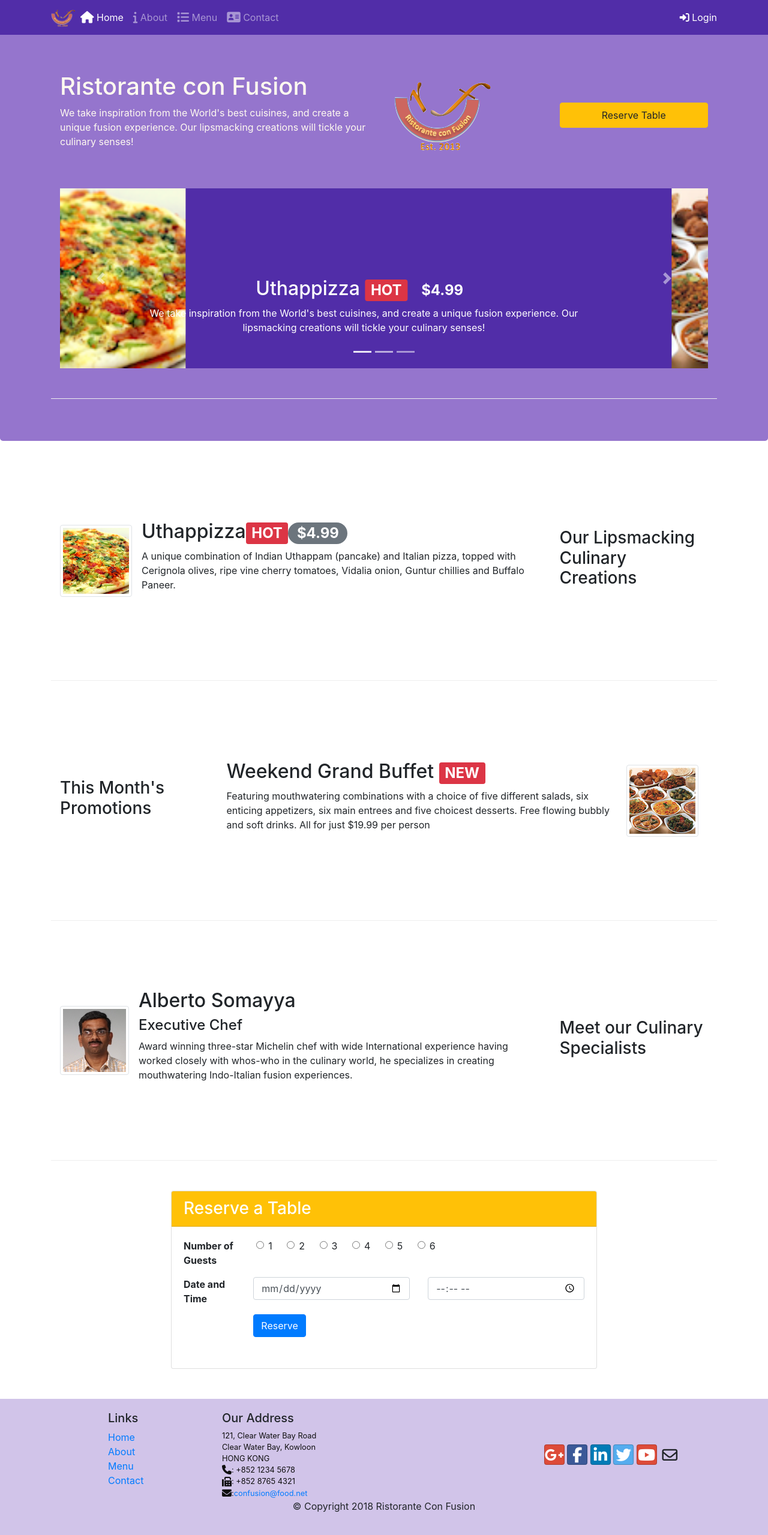
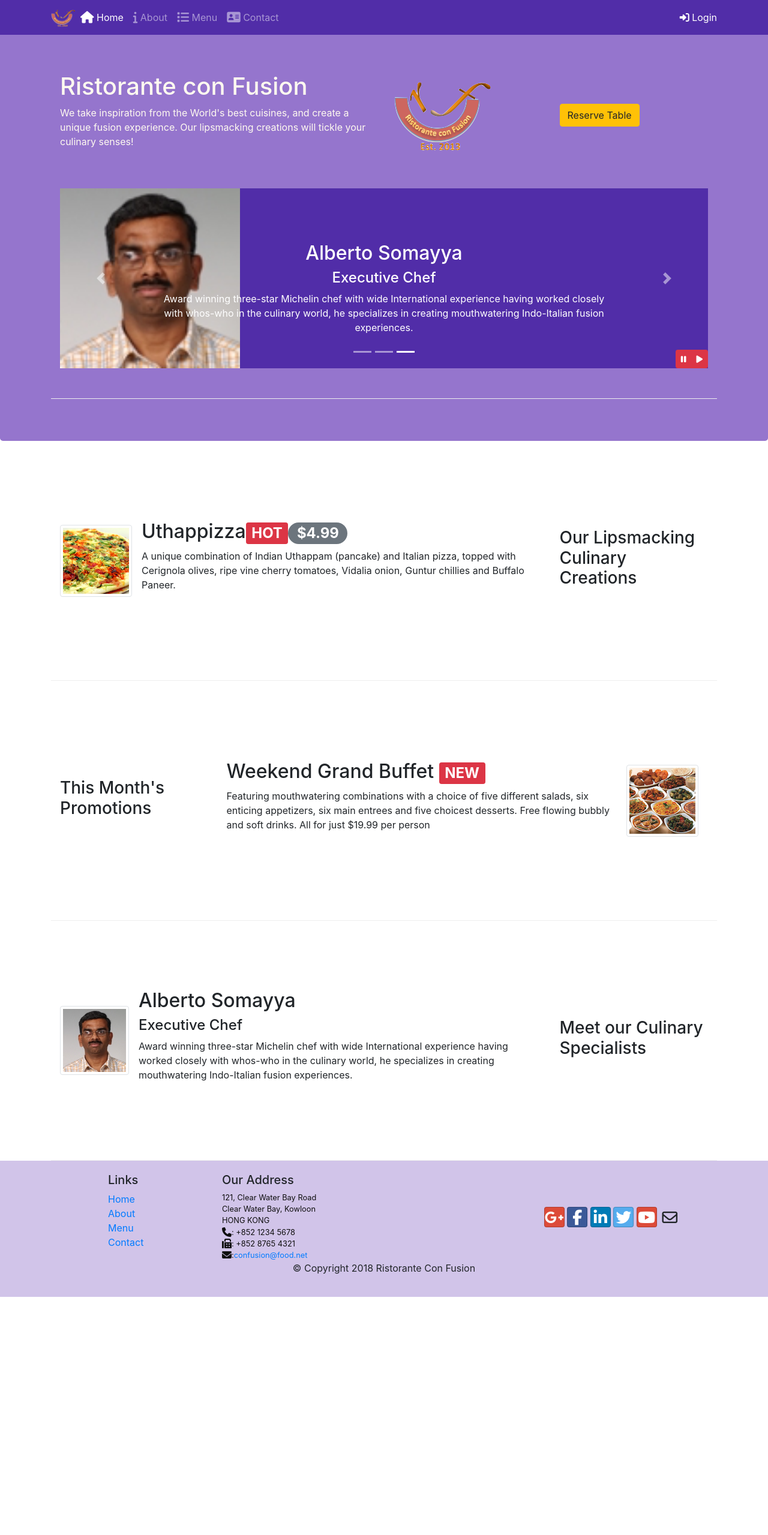
Before and after one commit to s-ghansiala/ConFusion, a website: page index.html in a window 1280 px wide. Shown: the whole page at 60% size. After the commit the page ends 2162 px from the top, so only its background shows below. Drawn offline with nearby package versions, Linux system fonts and the light colour scheme.

Commit message:
Bootstrap Jquery

```diff
--- a/css/styles.css
+++ b/css/styles.css
@@ -67,3 +67,10 @@ body{
     left: 0;
     min-height: 300px;
 }
+
+#carouselButton {
+    right:0px;
+    position: absolute;
+    bottom: 0px;
+    z-index: 1;
+}
--- a/index.html
+++ b/index.html
@@ -86,9 +86,7 @@
                     <img src="img/logo.png" class="img-fluid">
                 </div>
                 <div class="col-12 col-sm-3 align-self-center">
-                  <a role="button" class="btn btn-block nav-link btn-warning"
-                      data-toggle="tooltip" data-html="true"  title="Or Call us at <br><strong>+852 12345678</strong>"
-                      data-placement="bottom" href="#ReserveTable">Reserve Table</a>
+                    <a data-toggle="modal" data-target="#ReserveTable"><button type="button" class="btn btn-warning">Reserve Table</button></a>
                 </div>
             </div>
 
@@ -136,6 +134,14 @@
                                 <li data-target="#mycarousel" data-slide-to="1"></li>
                                 <li data-target="#mycarousel" data-slide-to="2"></li>
                             </ol>
+                            <div class="btn-group" id="carouselButton">
+                               <button class="btn btn-danger btn-sm" id="carousel-pause">
+                                 <span class="fa fa-pause"></span>
+                               </button>
+                               <button class="btn btn-danger btn-sm" id="carousel-play">
+                                 <span class="fa fa-play"></span>
+                               </button>
+                           </div>
                         </div>
                     </div>
 
@@ -146,7 +152,6 @@
                         <span class="carousel-control-next-icon"></span>
                     </a>
                  </div>
-
             </div>
         </div>
     </header>
@@ -208,14 +213,21 @@
             </div>
         </div>
 
-        <div class="row justify-content-center BookTable_Margin" id="ReserveTable">
-          <div class="col-12 col-sm-8">
-            <div class="card">
-                  <h3 class="card-header text-white bg-warning">Reserve a Table </h3>
-                  <div class="card-body">
-                      <dl class="row">
-                          <dt class="col-12 col-sm-2 mb-2">Number of Guests</dt>
-                          <dd class="col-12 col-sm-10 form-check mb-2">
+        <div id="ReserveTable" class="modal fade" role="dialog">
+              <div class="modal-dialog modal-lg" role="content">
+                  <!-- Modal content-->
+                  <div class="modal-content">
+                      <div class="modal-header">
+                          <h4 class="modal-title">Reserve a Table</h4>
+                          <button type="button" class="close" data-dismiss="modal">&times;</button>
+                      </div>
+                      <div class="modal-body">
+                          <form>
+                              <div class="row form-group">
+                                  <div class="col-12 col-sm-2 mb-2">
+                                      <strong>Number of Guests</strong>
+                                  </div>
+                                  <div class="col-12 col-sm-10 form-check mb-2">
                                       <span class="BookTable_ButtonSpace">
                                           <input class="form-check-input" type="radio" name="Radio1" id="Radio1" value="1">
                                           <label class="form-check-label" for="Radio1">1</label>
@@ -240,9 +252,26 @@
                                           <input class="form-check-input" type="radio" name="Radio6" id="Radio6" value="6">
                                           <label class="form-check-label" for="Radio1">6</label>
                                       </span>
-                          </dd>
-                          <dt class="col-12 col-sm-2 mt-2">Date and Time</dt>
-                          <dd class="col-12 col-sm 10 mt-2">
+                                  </div>
+                              </div>
+
+                              <div class="row form-group">
+                                      <label for="date" class="col-xs-12 col-sm-2 control-label"><strong>Section</strong></label>
+                                      <div class="col-12 col-sm-5 btn-group" data-toggle="buttons">
+                                        <label class="btn btn-success active">
+                                          <input type="radio" class="btn btn-danger" name="options" id="option_non_smoking" autocomplete="off" checked>Non-Smoking
+                                        </label>
+                                        <label class="btn btn-danger">
+                                          <input type="radio" name="options" id="option_smoking" autocomplete="off">Smoking
+                                        </label>
+                                      </div>
+                              </div>
+
+                              <div class="row form-group">
+                                  <div class="col-12 col-sm-2 mt-2">
+                                       <strong>Date and Time</strong>
+                                  </div>
+                                  <div class="col-12 col-sm 10 mt-2">
                                       <div class="form-group row">
                                           <div class="col-12 col-sm-6">
                                               <input class="form-control" type="date" value="Date" id="Date">
@@ -251,20 +280,17 @@
                                               <input class="form-control" type="time" value="Time" id="Time">
                                           </div>
                                       </div>
-                          </dd>
-                          <dt class="mb-0"></dt>
-                          <dd class="col-12 col-sm-10 offset-md-2 mb-0">
-                              <div class="form-group">
-                                  <button type="submit" class="btn btn-primary">Reserve</button>
                                   </div>
-                          </dd>
-                      </dl>
+                              </div>
+                          </form>
+                      </div>
+                    <div class="modal-footer form-row">
+                        <button type="button" class="btn btn-secondary btn-sm ml-auto" data-dismiss="modal">Cancel</button>
+                        <button type="submit" class="btn btn-primary btn-sm ml-1">Reserve</button>
                    </div>
                 </div>
             </div>
         </div>
-
-
     </div>
 
     <footer class="footer">
@@ -313,7 +339,13 @@
     <script src="https://stackpath.bootstrapcdn.com/bootstrap/4.4.1/js/bootstrap.min.js" integrity="sha384-wfSDF2E50Y2D1uUdj0O3uMBJnjuUD4Ih7YwaYd1iqfktj0Uod8GCExl3Og8ifwB6" crossorigin="anonymous"></script>
     <script>
         $(document).ready(function(){
-            $('[data-toggle="tooltip"]').tooltip();
+            $("#mycarousel").carousel( { interval: 2000 } );
+            $("#carousel-pause").click(function(){
+                $("#mycarousel").carousel('pause');
+            });
+            $("#carousel-play").click(function(){
+                $("#mycarousel").carousel('cycle');
+            });
         });
     </script>
 </body>
```
Also changed, not shown: Assignment3_sm_md_lg_xl.png (added). Lines whose indentation alone changed are shown as unchanged.
